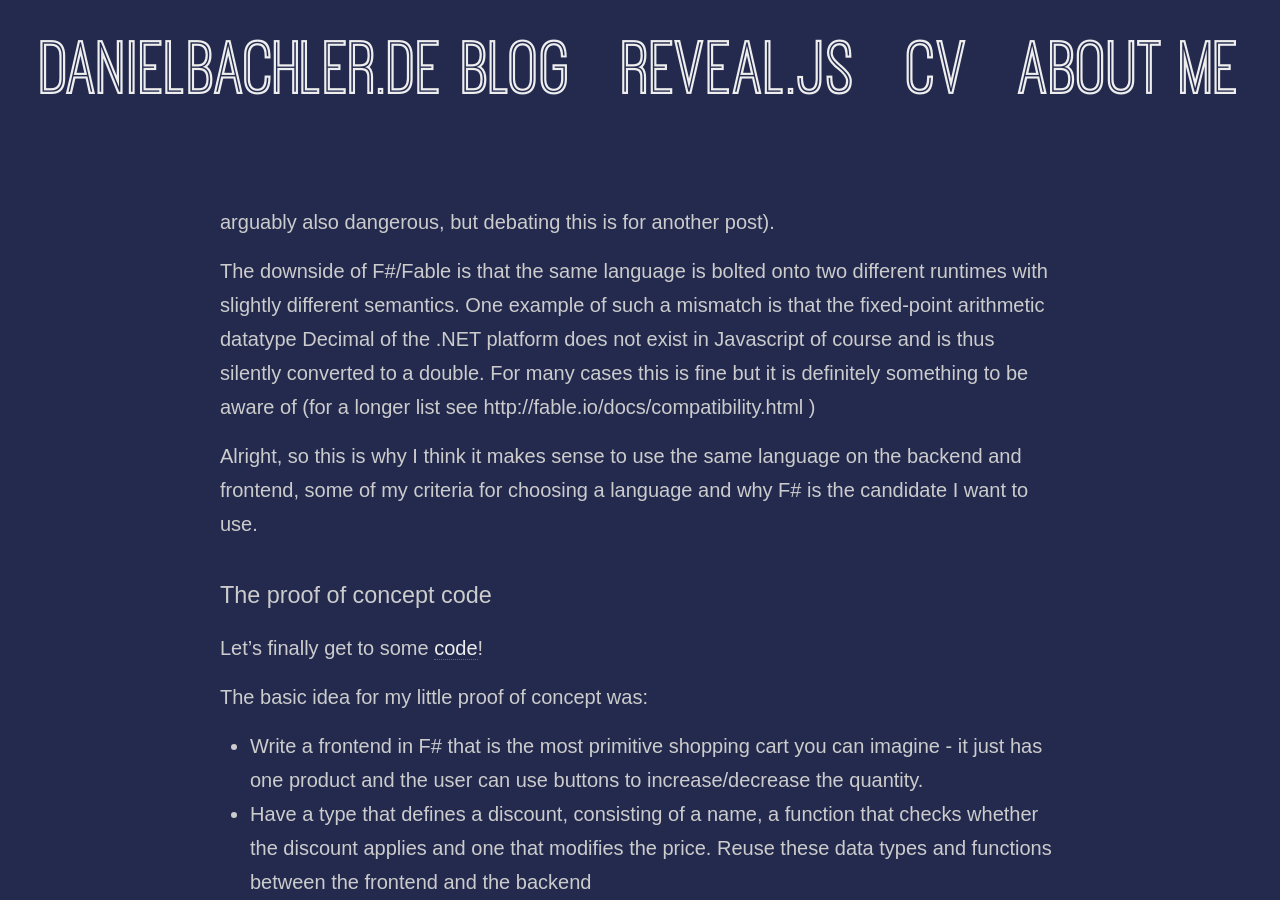
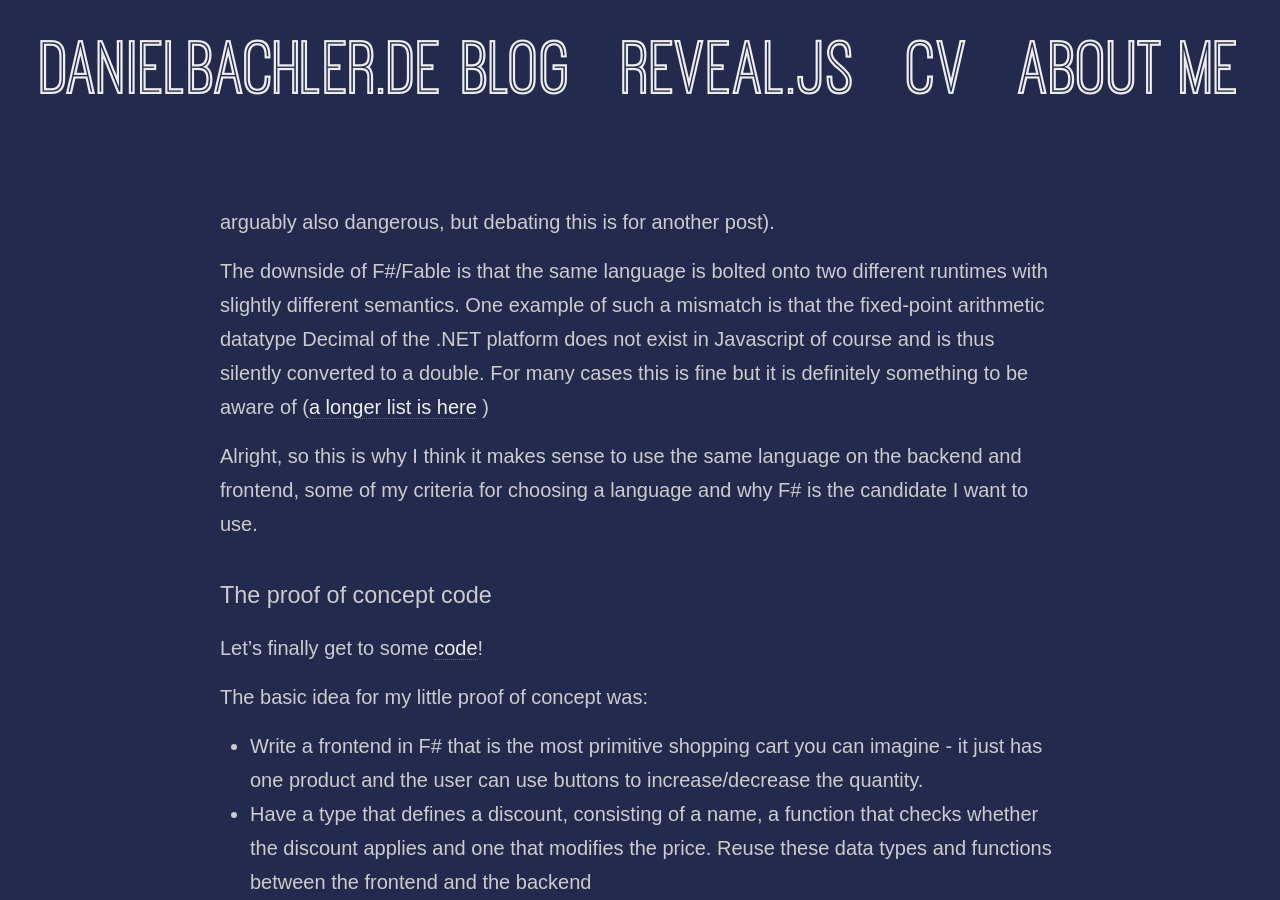
Before and after one commit to danyx23/danyx23.github.io, a Jekyll site: the page built from _posts/2016-12-10-f-sharp-on-the-frontend-and-the-backend.md, in a window 1280 px wide and 900 px high, scrolled down 2797 px. Built offline with Jekyll 4.4.1, drawn with Linux system fonts in a browser that asks for light colours.

Commit message:
Fixed link

```diff
--- a/_posts/2016-12-10-f-sharp-on-the-frontend-and-the-backend.md
+++ b/_posts/2016-12-10-f-sharp-on-the-frontend-and-the-backend.md
@@ -36,7 +36,7 @@ Purescript is definitely an interesting contender that I want to study more in t
 
 This means that if you either already have a big chunk of business logic written in a .NET language or if you need to do high performance computations on the server, F# is IMO a more attractive choice than Purescript. Additionally, because F# is more in the tradition of pragmatic functional languages like OCaml than the Haskell tradition of that Purescript adopted, it offers the escape hatches of mutability and side effects within the normal control flow (this is arguably also dangerous, but debating this is for another post).
 
-The downside of F#/Fable is that the same language is bolted onto two different runtimes with slightly different semantics. One example of such a mismatch is that the fixed-point arithmetic datatype Decimal of the .NET platform does not exist in Javascript of course and is thus silently converted to a double. For many cases this is fine but it is definitely something to be aware of (for a longer list see http://fable.io/docs/compatibility.html )
+The downside of F#/Fable is that the same language is bolted onto two different runtimes with slightly different semantics. One example of such a mismatch is that the fixed-point arithmetic datatype Decimal of the .NET platform does not exist in Javascript of course and is thus silently converted to a double. For many cases this is fine but it is definitely something to be aware of ([a longer list is here](http://fable.io/docs/compatibility.html) )
 
 Alright, so this is why I think it makes sense to use the same language on the backend and frontend, some of my criteria for choosing a language and why F# is the candidate I want to use.
 
```
